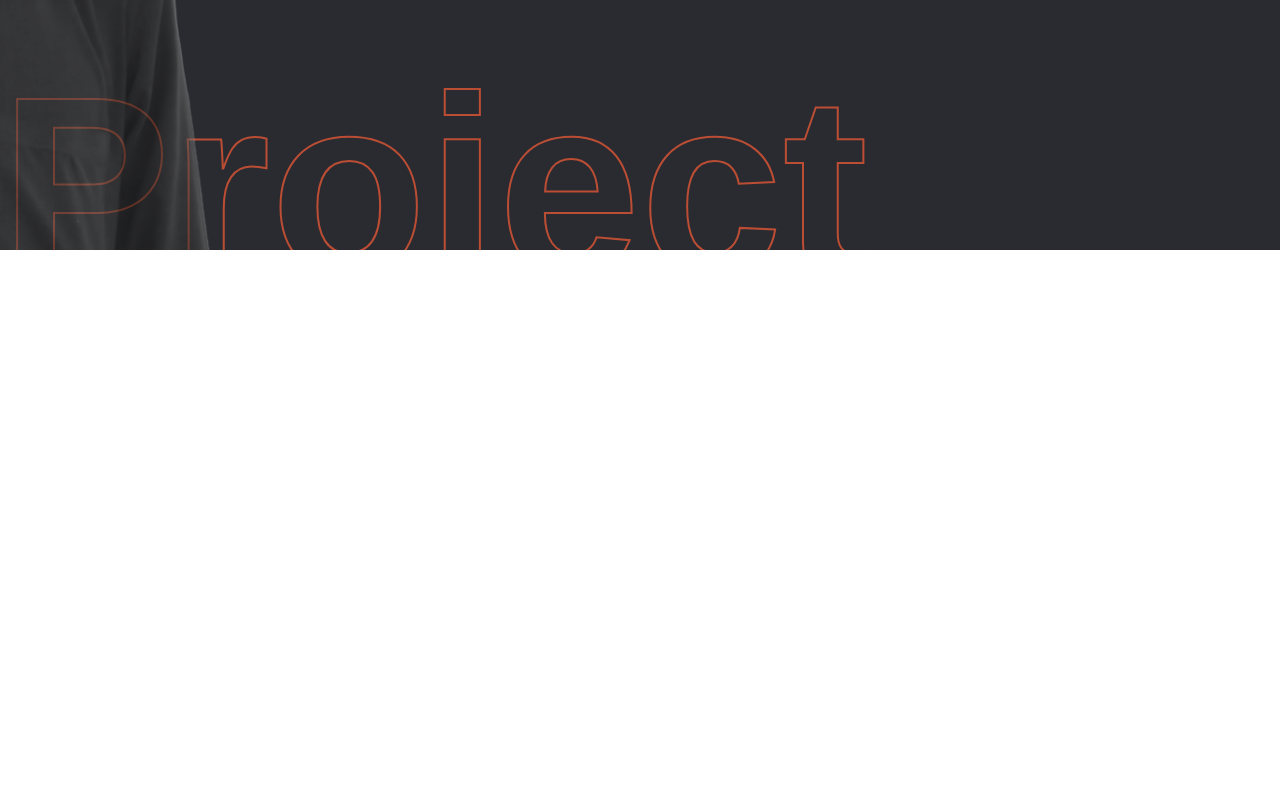
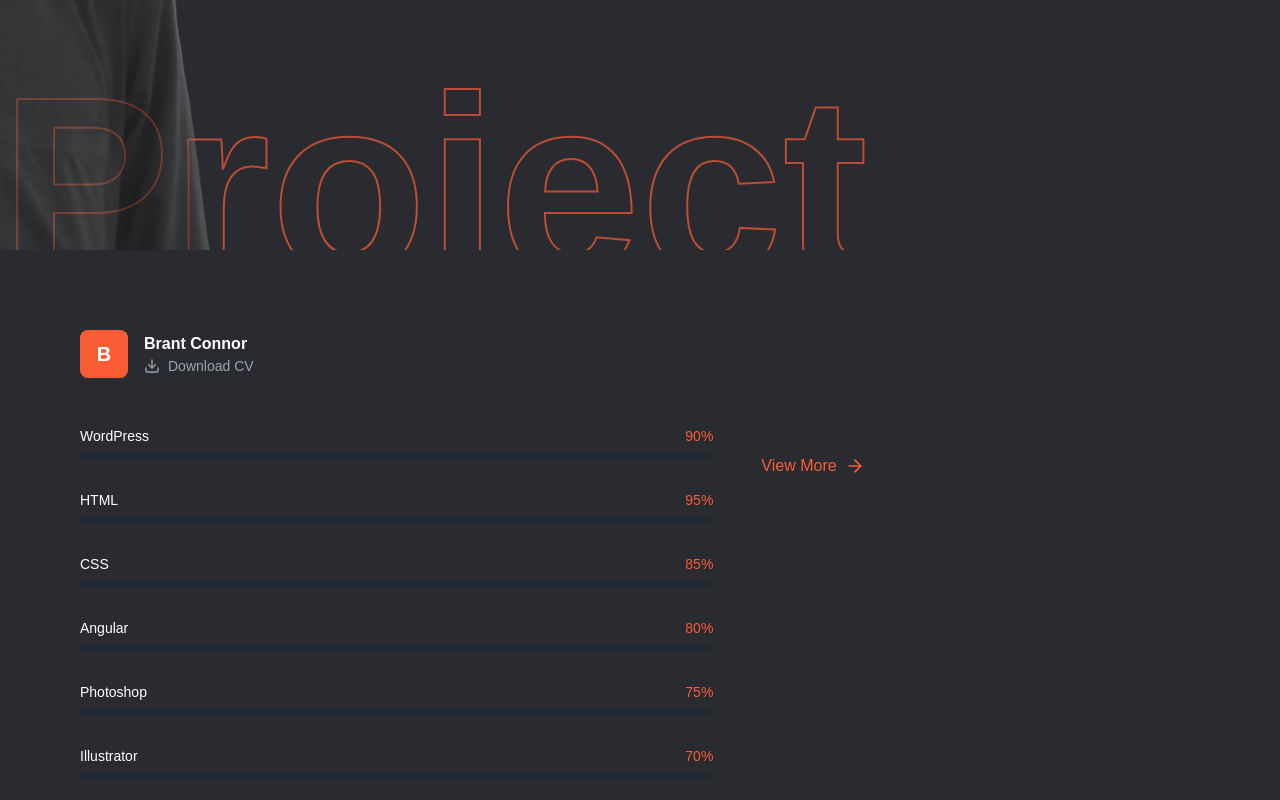
Before and after one commit to Danyal072/graphic-design, a Next.js app: page / in a window 1280 px wide. Shown: the part 3115-3915 px from the top of the page. Before the commit the page ends 3365 px from the top, so only its background shows below. Built offline with nearby package versions, Linux system fonts and the light colour scheme.

Commit message:
another section added

```diff
--- /dev/null
+++ b/src/app/component/skill.jsx
@@ -0,0 +1,186 @@
+'use client'
+
+import { useEffect, useRef } from 'react'
+import Image from 'next/image'
+import { gsap } from 'gsap'
+import { ScrollTrigger } from 'gsap/ScrollTrigger'
+import { ArrowRight, Download } from 'lucide-react'
+
+gsap.registerPlugin(ScrollTrigger)
+
+const skills = [
+  { name: 'WordPress', progress: 90 },
+  { name: 'HTML', progress: 95 },
+  { name: 'CSS', progress: 85 },
+  { name: 'Angular', progress: 80 },
+  { name: 'Photoshop', progress: 75 },
+  { name: 'Illustrator', progress: 70 }
+]
+
+export default function Skills() {
+  const sectionRef = useRef(null)
+  const progressBarsRef = useRef([])
+
+  useEffect(() => {
+    const ctx = gsap.context(() => {
+      // Animate section title and label
+      gsap.from('#skills-label', {
+        scrollTrigger: {
+          trigger: '#skills-label',
+          start: 'top 80%',
+          toggleActions: 'play none none reverse'
+        },
+        y: 50,
+        opacity: 0,
+        duration: 1
+      })
+
+      gsap.from('#skills-title', {
+        scrollTrigger: {
+          trigger: '#skills-title',
+          start: 'top 80%',
+          toggleActions: 'play none none reverse'
+        },
+        y: 50,
+        opacity: 0,
+        duration: 1,
+        delay: 0.2
+      })
+
+      // Animate profile image
+      gsap.from('#profile-image', {
+        scrollTrigger: {
+          trigger: '#profile-image',
+          start: 'top 80%',
+          toggleActions: 'play none none reverse'
+        },
+        x: 100,
+        opacity: 0,
+        duration: 1
+      })
+
+      // Animate skills progress bars
+      progressBarsRef.current.forEach((bar, index) => {
+        if (bar) {
+          gsap.from(bar, {
+            scrollTrigger: {
+              trigger: bar,
+              start: 'top 80%',
+              toggleActions: 'play none none reverse'
+            },
+            width: 0,
+            duration: 1.5,
+            delay: 0.2 * index,
+            ease: 'power2.out'
+          })
+        }
+      })
+
+      // Animate background text
+      gsap.from('#skills-background-text', {
+        scrollTrigger: {
+          trigger: '#skills-background-text',
+          start: 'top bottom',
+          end: 'bottom top',
+          scrub: 1
+        },
+        x: -100,
+        opacity: 0
+      })
+
+    }, sectionRef)
+
+    return () => ctx.revert()
+  }, [])
+
+  // Function to add progress bar elements to ref array
+  const addProgressBarRef = (el, index) => {
+    progressBarsRef.current[index] = el
+  }
+
+  return (
+    <section ref={sectionRef} className="relative min-h-screen w-full bg-[#2A2B30] text-white overflow-hidden px-4 py-20 lg:px-20">
+      {/* Background Text */}
+      <div
+        id="skills-background-text"
+        className="absolute bottom-0 left-0 right-0 text-[20vw] font-bold text-transparent pointer-events-none select-none"
+        style={{
+          WebkitTextStroke: '1px rgba(250, 93, 54, 0.1)',
+          lineHeight: '0.8'
+        }}
+      >
+        Skills
+      </div>
+
+      <div className="relative z-10 max-w-7xl mx-auto">
+        <div className="grid grid-cols-1 lg:grid-cols-12 gap-12">
+          {/* Left Column - Skills */}
+          <div className="lg:col-span-7 order-2 lg:order-1">
+            {/* Profile Card */}
+            <div className="flex items-center gap-4 mb-12">
+              <div className="w-12 h-12 bg-[#FA5D36] rounded-lg flex items-center justify-center text-white font-bold text-xl">
+                B
+              </div>
+              <div>
+                <h4 className="font-semibold">Brant Connor</h4>
+                <a
+                  href="#"
+                  className="text-sm text-gray-400 hover:text-[#FA5D36] transition-colors flex items-center gap-2"
+                >
+                  <Download className="w-4 h-4" />
+                  Download CV
+                </a>
+              </div>
+            </div>
+
+            {/* Skills List */}
+            <div className="space-y-8">
+              {skills.map((skill, index) => (
+                <div key={index} className="space-y-2">
+                  <div className="flex justify-between text-sm">
+                    <span>{skill.name}</span>
+                    <span className="text-[#FA5D36]">{skill.progress}%</span>
+                  </div>
+                  <div className="h-1 bg-gray-800 rounded-full overflow-hidden">
+                    <div
+                      ref={(el) => addProgressBarRef(el, index)}
+                      className="h-full bg-[#FA5D36] rounded-full"
+                      style={{ width: `${skill.progress}%` }}
+                    />
+                  </div>
+                </div>
+              ))}
+            </div>
+          </div>
+
+          {/* Right Column - Content */}
+          <div className="lg:col-span-5 order-1 lg:order-2">
+            <div className="sticky top-20">
+              <h3 id="skills-label" className="text-[#FA5D36] text-lg mb-4 tracking-wider">
+                # NEED YOU KNOW
+              </h3>
+              <h2 id="skills-title" className="text-4xl lg:text-5xl font-bold mb-8">
+                My Skills.
+              </h2>
+              <a
+                href="/skills"
+                className="inline-flex items-center text-[#FA5D36] hover:text-white transition-colors duration-300"
+              >
+                View More <ArrowRight className="ml-2 h-5 w-5" />
+              </a>
+              <div id="profile-image" className="mt-12">
+                <Image
+                  src="/me1.png"
+                  alt="Professional portrait"
+                  width={400}
+                  height={500}
+                  className="w-full rounded-lg"
+                />
+              </div>
+            </div>
+          </div>
+        </div>
+      </div>
+    </section>
+  )
+}
--- a/src/app/page.jsx
+++ b/src/app/page.jsx
@@ -7,6 +7,7 @@ import { useGSAP } from '@gsap/react'
 import { ScrollTrigger } from 'gsap/ScrollTrigger'
 import { Facebook, Instagram, Twitter, Youtube, Monitor, Palette, Layout, Lightbulb, ArrowRight } from 'lucide-react'
 import Header from './component/header'
+import Skills from './component/skill'
 
 gsap.registerPlugin(ScrollTrigger)
 
@@ -533,6 +534,7 @@ export default function Home() {
           </div>
         </div>
       </section>
+          <Skills/>
     </>
   )
 }
```
